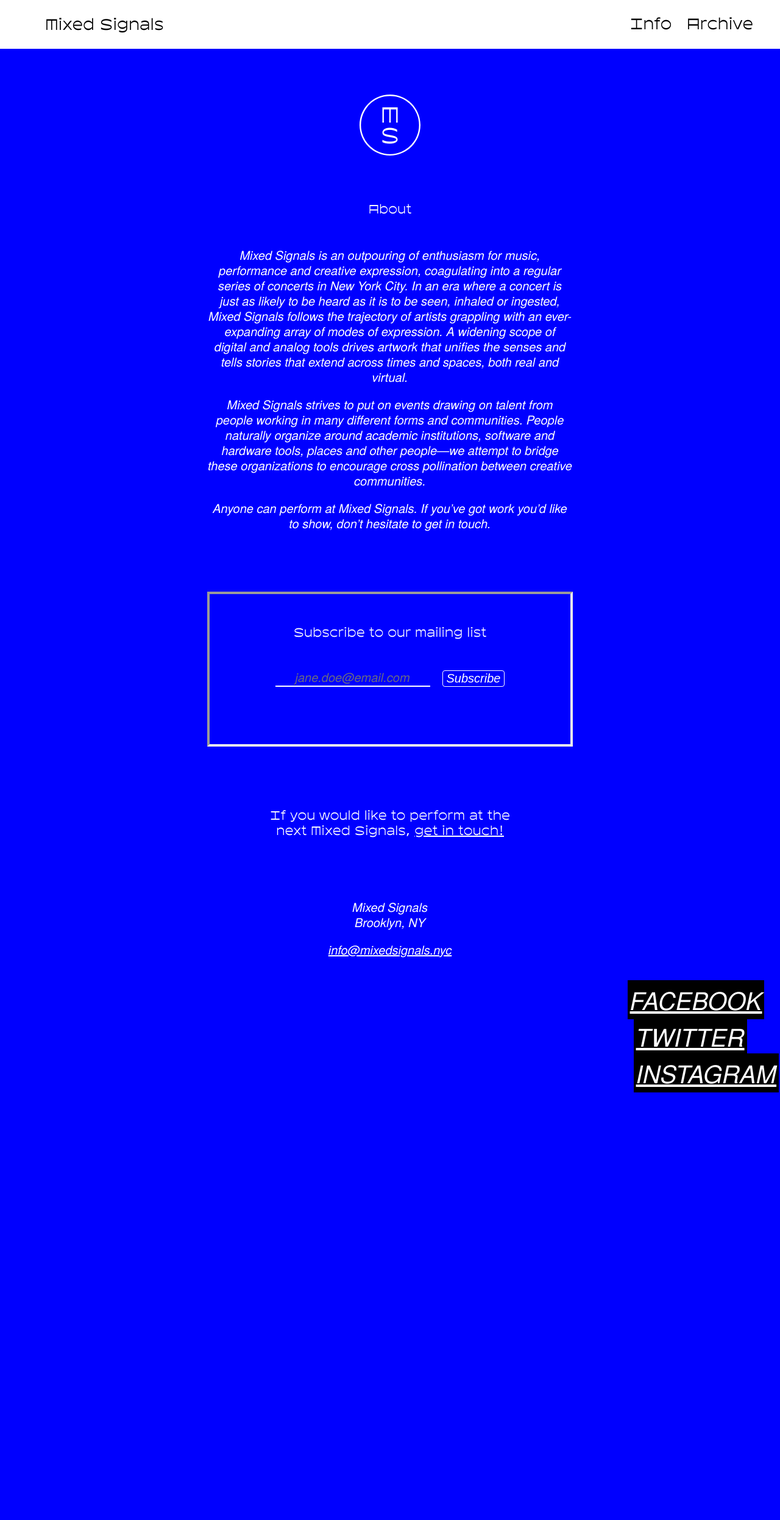
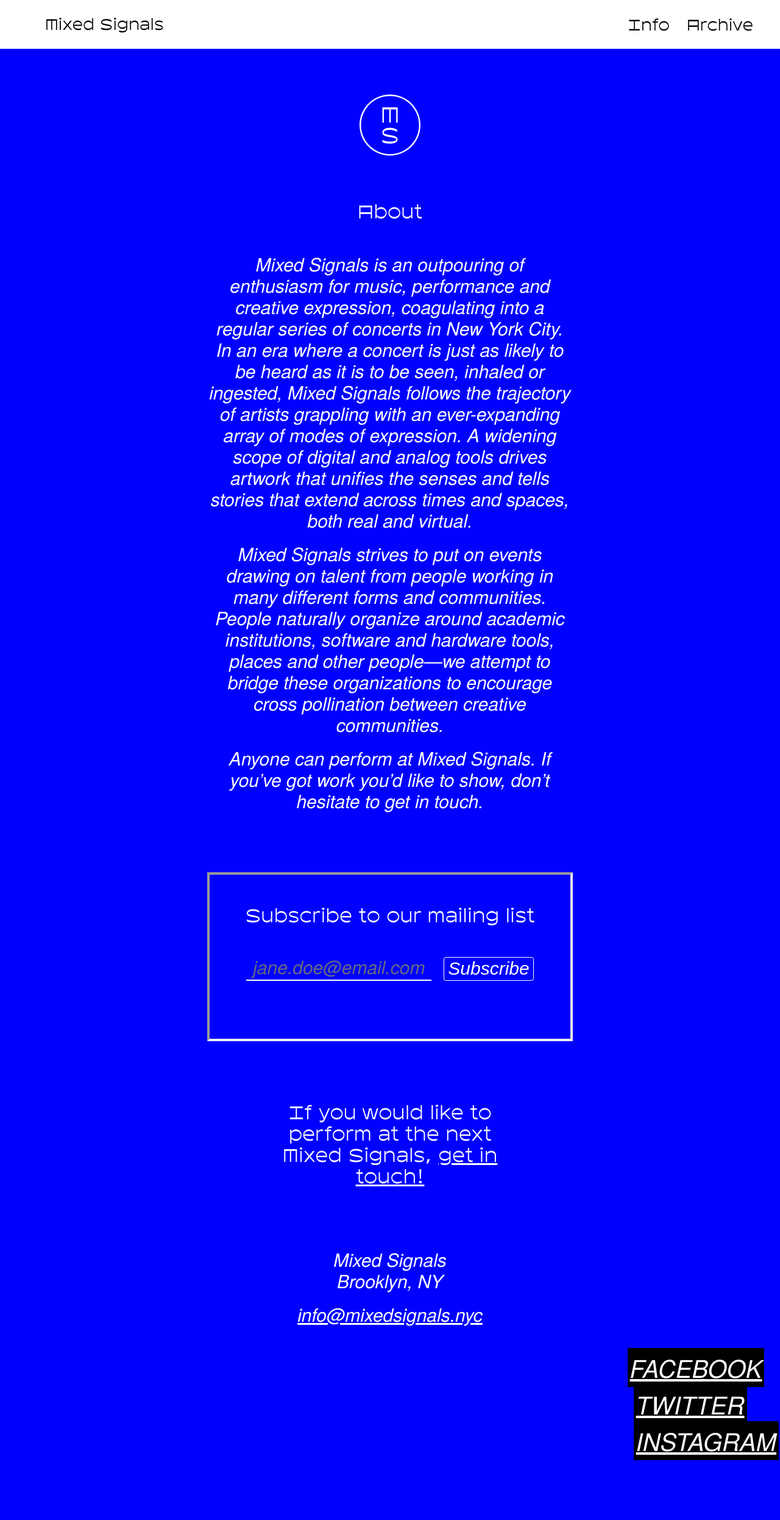
Before and after one commit to mixedsignals/mixedsignals.github.io, a Jekyll site: the page built from _pages/info.md, in a window 1280 px wide. Shown: the whole page at 61% size. Built offline with Jekyll 4.4.1, drawn with Linux system fonts in a browser that asks for light colours; some web fonts are replaced; comment, search, counter and statistics services are not loaded; before the commit the page ends 1889 px from its top, so only the background shows below that.

Commit message:
changing font size on info page

```diff
--- a/_sass/info.scss
+++ b/_sass/info.scss
@@ -169,8 +169,13 @@ textarea {
 
 body {
   background-color: blue;
-  font-size: 20px;
-  line-height: 25px;
+  font-size: 30px;
+  line-height: 35px;
+
+  @media (max-width: 767px) {
+    font-size: 20px;
+    line-height: 25px;
+  }
 
   & section {
     max-width: 600px;
@@ -243,9 +248,9 @@ article {
   border: none; //2px solid $blue;
   background-color: $blue;
   border-bottom: 2px solid white;
-  width: 250px;
+  width: 300px;
   @media (max-width: 767px) {
-    max-width: 250px;
+    max-width: 300px;
     width: 90%;
     margin: 0 auto;
   }
```
